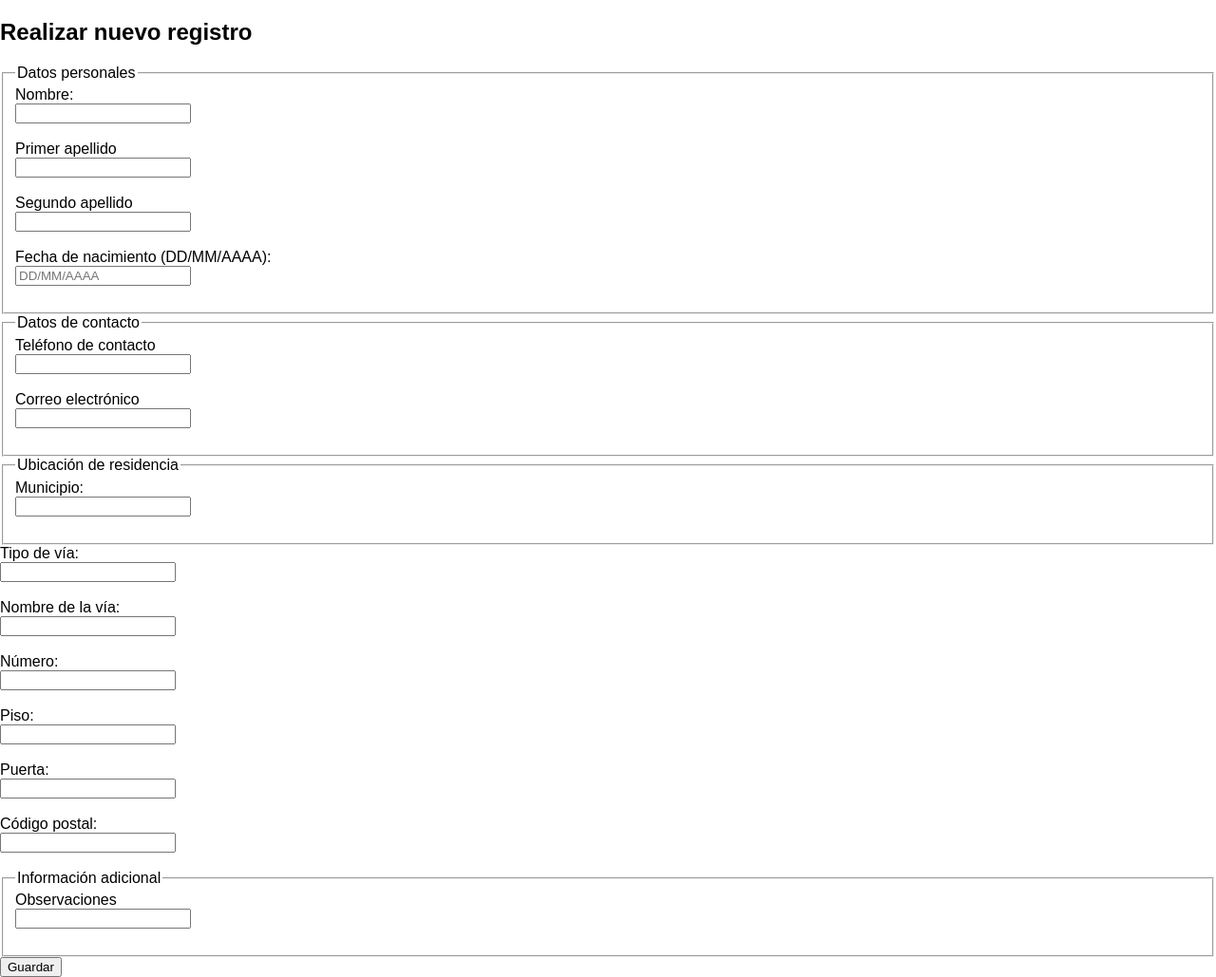
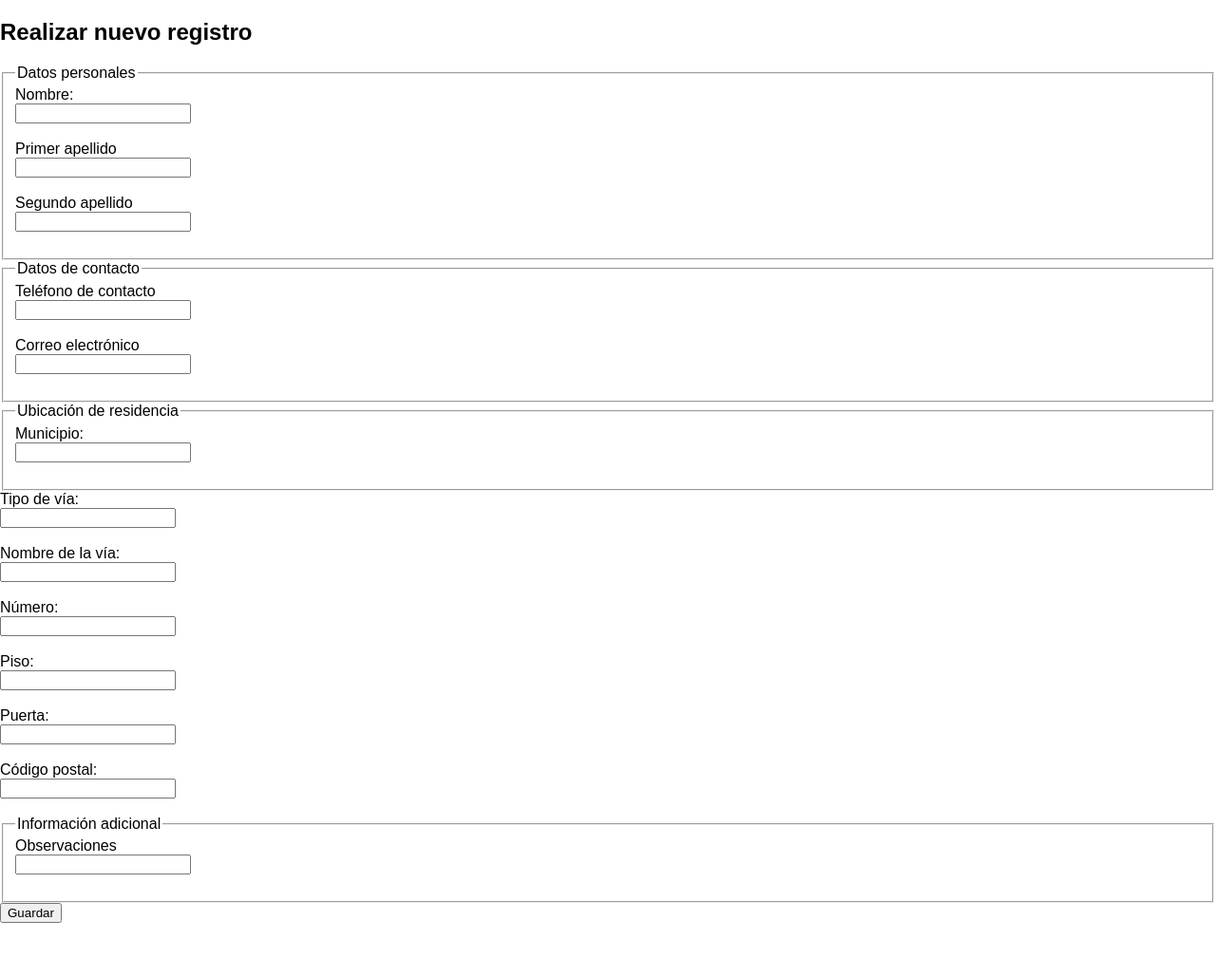
Before and after one commit to GuadalupeGFigueroa/Regristros_API, a Flask app: page /nuevo in a window 1280 px wide. Shown: the part 38-1067 px from the top of the page at 95% size. After the commit the page ends 1010 px from the top, so only its background shows below. Run offline with Flask 3, Linux system fonts and the light colour scheme.

Commit message:
fields requiring date of birth have been removed

```diff
--- a/app/routes.py
+++ b/app/routes.py
@@ -24,7 +24,7 @@ def index():
 def buscar():
     if request.method == 'POST':
         documentoIdentidad = request.form.get('documentoIdentidad')
-        fecha_nacimiento = request.form.get('fecha_nacimiento')
+
 
         token = generar_wssegpass(CLAVE_WSSEG)  # según tus credenciales
         ciudadano = buscar_ciudadano_soap(
@@ -51,7 +51,6 @@ def nuevo():
         apellido1 = request.form.get('apellido1')
         apellido2 = request.form.get('apellido2') or ''
         dni = request.form.get('dni')
-        fecha_nacimiento = request.form.get('fecha_nacimiento')
         telefono = request.form.get('telefono')
         correo = request.form.get('correoElectronico')
         cod_postal = request.form.get('codPostal')
@@ -60,13 +59,12 @@ def nuevo():
         observaciones = request.form.get('observaciones')
 
         # Validación
-        if not nombre or not apellido1 or not fecha_nacimiento or not telefono:
+        if not nombre or not apellido1 or not telefono:
             flash("Faltan campos obligatorios.")
             return render_template(url_for('nuevo_ciudadano.html',
                 nombre=nombre,
                 apellido1=apellido1,
                 apellido2=apellido2,
-                fecha_nacimiento=fecha_nacimiento,
                 telefono=telefono,
                 correo=correo,
                 municipio=municipio,
@@ -89,7 +87,6 @@ def nuevo():
                 "DNI": dni,
                 "Nombre": nombre,
                 "Apellidos": f"{apellido1} {apellido2}",
-                "Fecha de nacimiento": fecha_nacimiento,
                 "Municipio": municipio,
                 "Dirección": direccion_manual,
                 "Observaciones": observaciones,
@@ -102,7 +99,6 @@ def nuevo():
                 nombre=nombre,
                 apellido1=apellido1,
                 apellido2=apellido2,
-                fecha_nacimiento=fecha_nacimiento,
                 telefono=telefono,
                 correo=correo
                 )
--- a/app/templates/buscar.html
+++ b/app/templates/buscar.html
@@ -5,9 +5,6 @@
     <form action="{{ url_for('buscar')}}" method="post" autocomplete="off">
         <label for="documentoIdentidad">DNI / NIE / Pasaporte: </label><br>
         <input type="text" id="documentoIdentidad" name="documentoIdentidad" required><br><br>
-
-        <label for="fecha_nacimiento">Fecha de nacimiento: </label><br>
-        <input type="date" id="fecha_nacimiento" name="fecha_nacimiento" required><br><br>
 
         <button type="submit">Buscar</button>
     </form>
--- a/app/templates/nuevo_ciudadano.html
+++ b/app/templates/nuevo_ciudadano.html
@@ -14,10 +14,6 @@
 
             <label for="apellido2">Segundo apellido</label><br>
             <input type="text" id="apellido2" name="apellido2" value="{{ apellido2 | default('') }}"><br><br>
-
-            <label for="fecha_nacimiento">Fecha de nacimiento (DD/MM/AAAA):</label><br>
-            <input type="text" id="fecha_nacimiento" name="fecha_nacimiento" placeholder="DD/MM/AAAA" value="{{ fecha_nacimiento | default('') }}" required><br><br>
-
 
          </fieldset>
 
```
